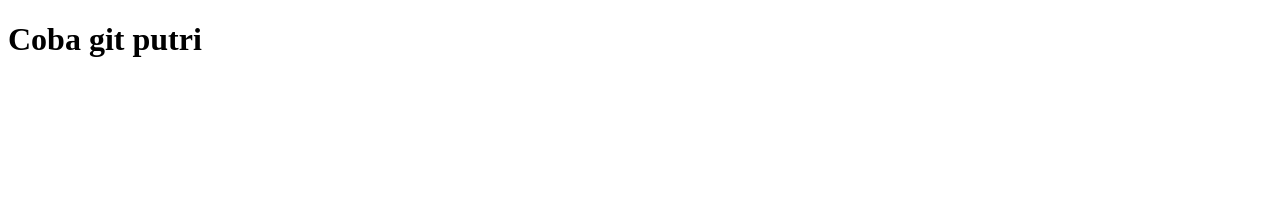
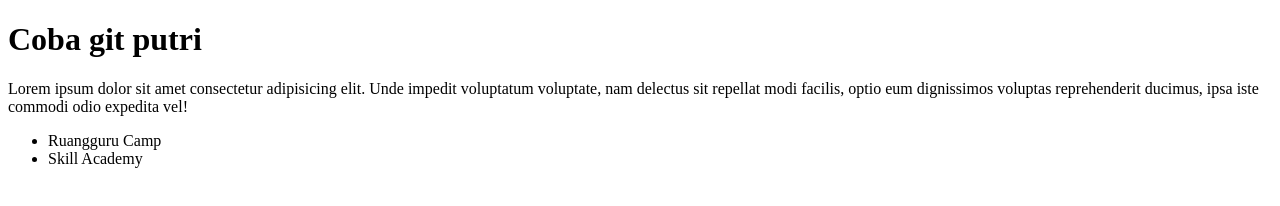
Before and after one commit to anggelawy/ruangguru, a plain HTML site: page index.html in a window 1280 px wide. Drawn offline with Linux system fonts and the light colour scheme.

Commit message:
menambahkan baris baru di index.html

```diff
--- a/index.html
+++ b/index.html
@@ -8,5 +8,10 @@
 </head>
 <body>
     <h1>Coba git putri</h1>
+    <p>Lorem ipsum dolor sit amet consectetur adipisicing elit. Unde impedit voluptatum voluptate, nam delectus sit repellat modi facilis, optio eum dignissimos voluptas reprehenderit ducimus, ipsa iste commodi odio expedita vel!</p>
+    <ul>
+        <li>Ruangguru Camp</li>
+        <li>Skill Academy</li>
+    </ul>
 </body>
 </html>
```
